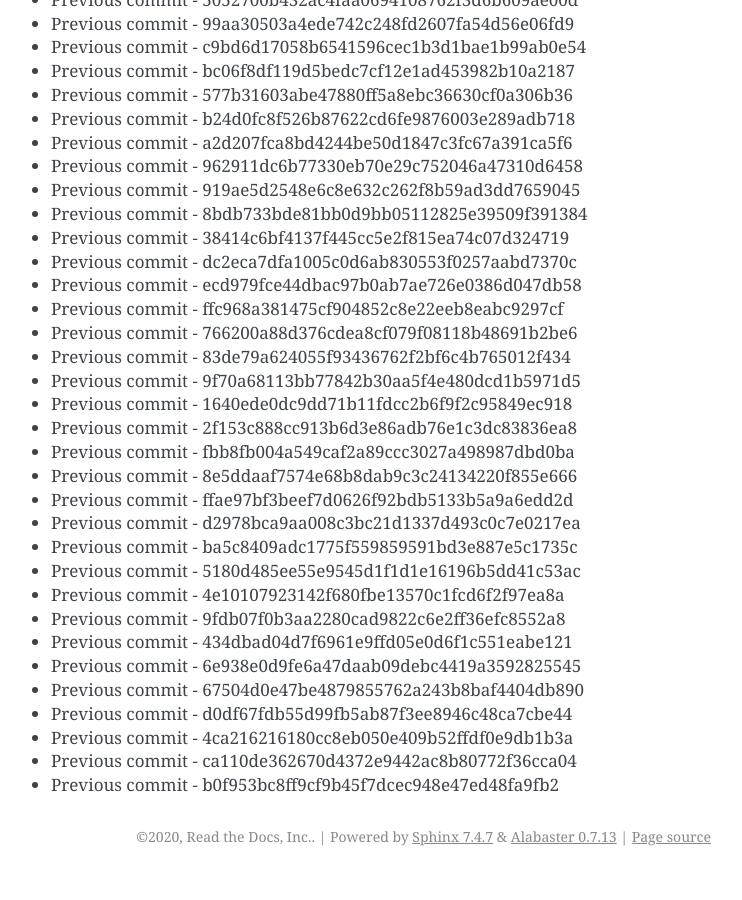
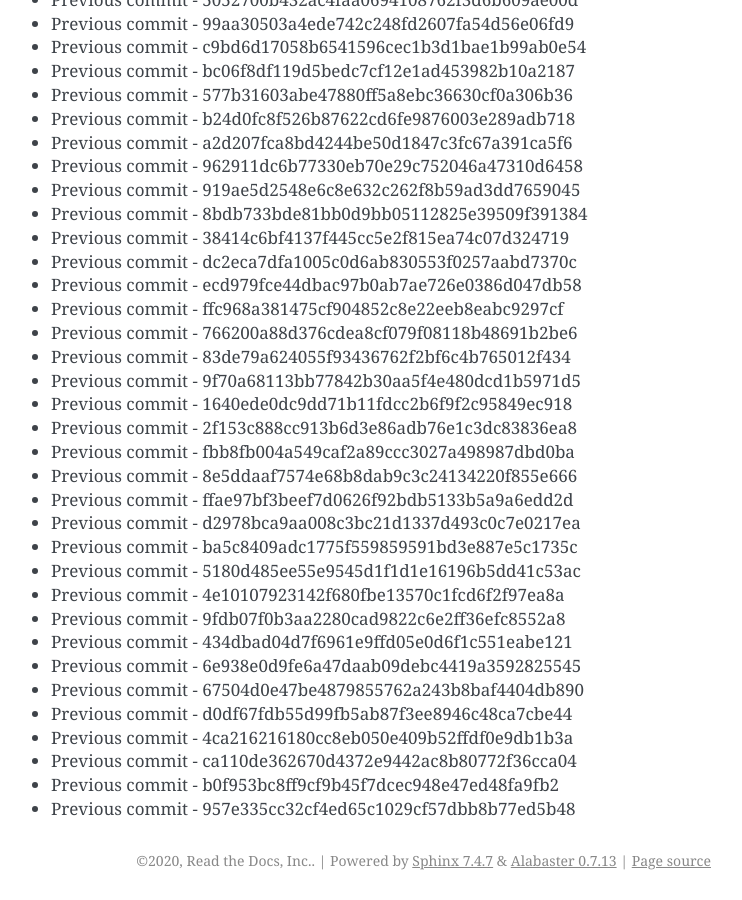
Before and after one commit to readthedocs/rtd-git-stresstest, a Sphinx documentation site: the page built from docs/updates.rst, in a window 1280 px wide and 900 px high, scrolled down 78757 px. Shown: the whole window, without its empty margins (399-1141 px from the left). Built offline with Sphinx 7.4.7, drawn with Linux system fonts in a browser that asks for light colours; before the commit the page ends 79633 px from its top, so only the background shows below that.

Commit message:
Generating commit from previous: 957e335cc32cf4ed65c1029cf57dbb8b77ed5b48

```diff
--- a/docs/updates.rst
+++ b/docs/updates.rst
@@ -3341,3 +3341,4 @@ It can be tested for any performance characteristics.
 * Previous commit - 4ca216216180cc8eb050e409b52ffdf0e9db1b3a
 * Previous commit - ca110de362670d4372e9442ac8b80772f36cca04
 * Previous commit - b0f953bc8ff9cf9b45f7dcec948e47ed48fa9fb2
+* Previous commit - 957e335cc32cf4ed65c1029cf57dbb8b77ed5b48
```
